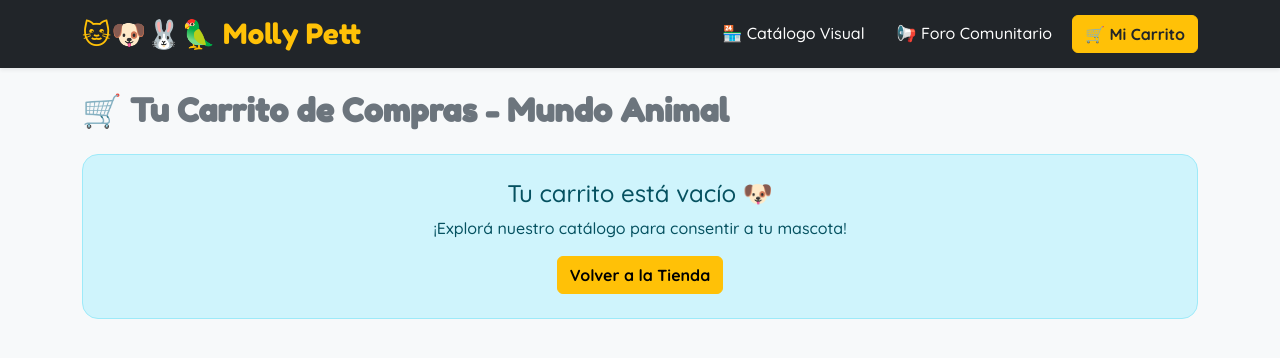
After one commit to ALTAMIRANOale/MollyPet, a Flask app: page /carrito in a window 1280 px wide. The commit adds this page. Shown: the top 358 px of the page. Run offline with Flask 3, Linux system fonts and the light colour scheme.

Commit message:
Actualizacion de Mollypet con sistema de carrito interactivo

```diff
--- a/app.py
+++ b/app.py
@@ -1,73 +1,20 @@
-from flask import Flask, render_template, request, redirect, url_for, flash
+from flask import Flask, render_template, request, redirect, url_for, flash, session
 import sqlite3
 import os
 from werkzeug.utils import secure_filename
 
 app = Flask(__name__)
-app.secret_key = 'mundo_animal_key'
+app.secret_key = 'mundo_animal_premium_secret_key' # Clave para asegurar las sesiones del carrito
 
-# Configuración de la carpeta para guardar fotos y videos del foro
 UPLOAD_FOLDER = os.path.join('static', 'uploads')
 ALLOWED_EXTENSIONS = {'png', 'jpg', 'jpeg', 'gif', 'mp4', 'mov', 'avi'}
 app.config['UPLOAD_FOLDER'] = UPLOAD_FOLDER
-
 DB_NAME = "petmatch.db"
 
 def allowed_file(filename):
     return '.' in filename and filename.rsplit('.', 1)[1].lower() in ALLOWED_EXTENSIONS
 
-def init_db():
-    conn = sqlite3.connect(DB_NAME)
-    cursor = conn.cursor()
-    cursor.execute('DROP TABLE IF EXISTS productos')
-
-    # Agregamos la columna 'imagen' para el catálogo visual
-    cursor.execute('''
-        CREATE TABLE productos (
-            id INTEGER PRIMARY KEY AUTOINCREMENT,
-            nombre TEXT NOT NULL,
-            categoria TEXT NOT NULL,
-            precio REAL NOT NULL,
-            tipo_formulario TEXT NOT NULL,
-            imagen TEXT NOT NULL
-        )
-    ''')
-
-    cursor.execute('''
-        CREATE TABLE IF NOT EXISTS publicaciones (
-            id INTEGER PRIMARY KEY AUTOINCREMENT,
-            autor TEXT NOT NULL,
-            tipo TEXT NOT NULL,
-            titulo TEXT NOT NULL,
-            contenido TEXT NOT NULL,
-            multimedia TEXT
-        )
-    ''')
-
-    # Catálogo de Mundo Animal con imágenes demostrativas temáticas
-    # Catálogo de Mundo Animal con imágenes demostrativas temáticas corregidas
-    nuevos_productos = [
-        ("Collar Regulable Confort", "Collares", 1800.0, "mercaderia", "https://images.unsplash.com/photo-1601758124510-52d02ddb7cbd?w=500"),
-
-        # 👕 CORREGIDO: Foto real de un perrito abrigado con ropa polar
-        ("Buzo de Polar Abrigo Extremo", "Ropa Perros/Gatos", 4500.0, "mercaderia", "https://encrypted-tbn0.gstatic.com/licensed-image?q=tbn:ANd9GcQaEEGbnUUmB4efmuFiNrOIrneThYEeW4eHvlVok8XllN2FXQq8Jk0RUNq7tyRTqkVh-i1H3q3QRldywl4"),
-
-        ("Alimento Premium Gato Adulto 3kg", "Alimentos", 5200.0, "mercaderia", "https://images.unsplash.com/photo-1589924691995-400dc9ecc119?w=500"),
-        ("Pipeta Antiparasitaria Completa", "Salud", 1500.0, "mercaderia", "https://images.unsplash.com/photo-1628009368231-7bb7cfcb0def?w=500"),
-
-        # 🏷️ CORREGIDO: Imagen clara de chapitas identificatorias metálicas de mascotas
-        ("Chapita de Identificación Grabada", "Identificación", 1200.0, "chapita", "https://encrypted-tbn0.gstatic.com/licensed-image?q=tbn:ANd9GcQ7QmWtQou2bLhfBKaJYeJkH4tGdN6t777S--SvxNjw7o0iV7Hibpu3ENccNq2ubPKU5NANgMPqqUia4l8"),
-
-        # 🩺 CORREGIDO: Imagen de un médico veterinario atendiendo en consulta
-        ("Consulta Veterinaria General", "Servicio Médico", 4000.0, "servicio", "https://encrypted-tbn0.gstatic.com/licensed-image?q=tbn:ANd9GcRI9cJJ_HXKRqCDyAdNXGTPD8IaOpmYvFm-Jn8cMf0sxpjQDmRz0sbixQE2EJgkeB9AL4Fa50lxZHFjvos"),
-
-        ("Aplicación de Vacuna Quintuple", "Servicio Médico", 3500.0, "servicio", "https://images.unsplash.com/photo-1576091160399-112ba8d25d1d?w=500"),
-        ("Sesión de Peluquería Canina SPA", "Estética", 3800.0, "servicio", "https://images.unsplash.com/photo-1516734212186-a967f81ad0d7?w=500")
-    ]
-
-    cursor.executemany("INSERT INTO productos (nombre, categoria, precio, tipo_formulario, imagen) VALUES (?, ?, ?, ?, ?)", nuevos_productos)
-    conn.commit()
-    conn.close()
+# --- RUTAS DE LA TIENDA Y EL FORO ---
 
 @app.route('/')
 def home():
@@ -82,42 +29,121 @@ def tienda():
     conn.close()
     return render_template('tienda.html', items=items)
 
+# --- NUEVAS RUTAS PARA EL CONTROL DEL CARRITO ---
+
+@app.route('/agregar_al_carrito', methods=['POST'])
+def agregar_al_carrito():
+    # Inicializar carrito en la sesión si no existe
+    if 'carrito' not in session:
+        session['carrito'] = {}
+
+    id_producto = request.form['id_producto']
+    nombre = request.form['nombre']
+    precio = float(request.form['precio'])
+
+    # Capturar personalizaciones si existen
+    detalle = request.form.get('detalle', 'Estándar/Por defecto')
+    fecha_turno = request.form.get('fecha_turno', '')
+    horario_turno = request.form.get('horario_turno', '')
+
+    if fecha_turno or horario_turno:
+        detalle = f"Turno: {fecha_turno} a las {horario_turno}"
+
+    # Crear una clave única para la combinación producto + personalización
+    item_key = f"{id_producto}_{detalle}"
+
+    carrito = session['carrito']
+    if item_key in carrito:
+        carrito[item_key]['cantidad'] += 1
+    else:
+        carrito[item_key] = {
+            'id': id_producto,
+            'nombre': nombre,
+            'precio': precio,
+            'detalle': detalle,
+            'cantidad': 1
+        }
+
+    session['carrito'] = carrito
+    flash(f"🐾 '{nombre}' se agregó al carrito.")
+    return redirect(url_for('tienda'))
+
+@app.route('/carrito')
+def ver_carrito():
+    carrito = session.get('carrito', {})
+    subtotal = sum(item['precio'] * item['cantidad'] for item in carrito.values())
+    donacion = session.get('donacion', 0.0)
+    total = subtotal + donacion
+    return render_template('carrito.html', carrito=carrito, subtotal=subtotal, donacion=donacion, total=total)
+
+@app.route('/actualizar_carrito/<item_key>', methods=['POST'])
+def actualizar_carrito(item_key):
+    carrito = session.get('carrito', {})
+    nueva_cantidad = int(request.form['cantidad'])
+
+    if item_key in carrito:
+        if nueva_cantidad > 0:
+            carrito[item_key]['cantidad'] = nueva_cantidad
+        else:
+            carrito.pop(item_key) # Si es 0, lo elimina
+
+    session['carrito'] = carrito
+    return redirect(url_for('ver_carrito'))
+
+@app.route('/eliminar_del_carrito/<item_key>')
+def eliminar_del_carrito(item_key):
+    carrito = session.get('carrito', {})
+    if item_key in carrito:
+        carrito.pop(item_key)
+    session['carrito'] = carrito
+    flash("Artículo eliminado del carrito.")
+    return redirect(url_for('ver_carrito'))
+
+@app.route('/agregar_donacion_web', methods=['POST'])
+def agregar_donacion_web():
+    try:
+        monto = float(request.form['monto_donacion'])
+        session['donacion'] = monto if monto > 0 else 0.0
+    except ValueError:
+        session['donacion'] = 0.0
+    return redirect(url_for('ver_carrito'))
+
+@app.route('/finalizar_pago', methods=['POST'])
+def finalizar_pago():
+    # Simulamos el procesamiento final del pedido borrando el carrito
+    session.pop('carrito', None)
+    session.pop('donacion', None)
+    flash("🎉 ¡Pedido realizado con éxito en Mundo Animal! Nos pondremos en contacto para coordinar los detalles.")
+    return redirect(url_for('tienda'))
+
+# (Mantené tu código de la ruta @app.route('/foro') igual que antes aquí abajo)
 @app.route('/foro', methods=['GET', 'POST'])
 def foro():
     conn = sqlite3.connect(DB_NAME)
     cursor = conn.cursor()
-
     if request.method == 'POST':
         autor = request.form['autor']
         tipo = request.form['tipo']
         titulo = request.form['titulo']
         contenido = request.form['contenido']
-
         filename_guardado = ""
-
-        # Procesar archivo subido (Foto o Video)
         if 'multimedia_file' in request.files:
             file = request.files['multimedia_file']
             if file and allowed_file(file.filename):
                 filename = secure_filename(file.filename)
-                # Guarda el archivo en static/uploads/
                 file.save(os.path.join(app.config['UPLOAD_FOLDER'], filename))
                 filename_guardado = filename
-
-        cursor.execute('''
-            INSERT INTO publicaciones (autor, tipo, titulo, contenido, multimedia)
-            VALUES (?, ?, ?, ?, ?)
-        ''', (autor, tipo, titulo, contenido, filename_guardado))
+        cursor.execute('INSERT INTO publicaciones (autor, tipo, titulo, contenido, multimedia) VALUES (?, ?, ?, ?, ?)', (autor, tipo, titulo, contenido, filename_guardado))
         conn.commit()
         return redirect(url_for('foro'))
-
     cursor.execute("SELECT * FROM publicaciones ORDER BY id DESC")
     posts = cursor.fetchall()
     conn.close()
     return render_template('foro.html', posts=posts)
 
 if __name__ == '__main__':
-    # Asegura que la carpeta de subidas exista en el sistema
+    if not os.path.exists(DB_NAME):
+        # Ejecutar inicialización de tablas si no existe la BD
+        pass
     os.makedirs(UPLOAD_FOLDER, exist_ok=True)
-    init_db()
     app.run(debug=True, host='0.0.0.0', port=5000)
--- a/templates/base.html
+++ b/templates/base.html
@@ -21,6 +21,9 @@
             <div class="navbar-nav gap-2">
                 <a class="btn btn-outline-warning text-white border-0" href="{{ url_for('tienda') }}">🏪 Catálogo Visual</a>
                 <a class="btn btn-outline-warning text-white border-0" href="{{ url_for('foro') }}">📢 Foro Comunitario</a>
+                <a class="btn btn-warning text-dark fw-bold position-relative" href="{{ url_for('ver_carrito') }}">
+                🛒 Mi Carrito
+                </a>
             </div>
         </div>
     </nav>
--- /dev/null
+++ b/templates/carrito.html
@@ -0,0 +1,76 @@
+    {% extends 'base.html' %}
+{% block content %}
+<h2 class="fw-bold mb-4 text-secondary">🛒 Tu Carrito de Compras - Mundo Animal</h2>
+
+{% if not carrito %}
+<div class="alert alert-info rounded-4 p-4 text-center">
+    <h4>Tu carrito está vacío 🐶</h4>
+    <p class="mb-3">¡Explorá nuestro catálogo para consentir a tu mascota!</p>
+    <a href="{{ url_for('tienda') }}" class="btn btn-warning fw-bold">Volver a la Tienda</a>
+</div>
+{% else %}
+<div class="row">
+    <div class="col-lg-8 mb-4">
+        <div class="card border-0 shadow-sm p-3 bg-white">
+            <h5 class="fw-bold border-bottom pb-2 text-muted">Artículos Seleccionados</h5>
+
+            {% for key, item in carrito.items() %}
+            <div class="d-flex justify-content-between align-items-center border-bottom py-3 flex-wrap gap-2">
+                <div>
+                    <h6 class="fw-bold mb-1 text-dark">{{ item.nombre }}</h6>
+                    <small class="text-muted d-block">⚙️ Preferencia: {{ item.detalle }}</small>
+                    <span class="text-success fw-bold">${{ item.precio }} c/u</span>
+                </div>
+
+                <div class="d-flex align-items-center gap-2">
+                    <form action="{{ url_for('actualizar_carrito', item_key=key) }}" method="POST" class="d-flex align-items-center">
+                        <input type="number" name="cantidad" value="{{ item.cantidad }}" class="form-control form-control-sm text-center mx-1" style="width: 60px;" min="0">
+                        <button type="submit" class="btn btn-sm btn-outline-secondary">🔄</button>
+                    </form>
+
+                    <a href="{{ url_for('eliminar_del_carrito', item_key=key) }}" class="btn btn-sm btn-danger rounded-3">🗑️ Borrar</a>
+                </div>
+            </div>
+            {% endfor %}
+        </div>
+    </div>
+
+    <div class="col-lg-4">
+        <div class="card border-0 shadow-sm p-3 bg-white mb-3 text-center">
+            <h6 class="fw-bold text-danger">❤️ Colaboración Solidaria</h6>
+            <p class="small text-muted">Sumá un beneficio para alimentos y vacunas de refugios de rescate animal.</p>
+            <form action="{{ url_for('agregar_donacion_web') }}" method="POST">
+                <div class="input-group input-group-sm mb-2">
+                    <span class="input-group-text">$</span>
+                    <input type="number" name="monto_donacion" value="{{ donacion }}" class="form-control" placeholder="Monto a donar">
+                    <button class="btn btn-success" type="submit">Aplicar</button>
+                </div>
+            </form>
+        </div>
+
+        <div class="card border-0 shadow-sm p-4 bg-dark text-white rounded-4">
+            <h4 class="fw-bold text-warning border-bottom pb-2">Resumen</h4>
+            <div class="d-flex justify-content-between mb-2">
+                <span>Subtotal Productos:</span>
+                <span>${{ subtotal }}</span>
+            </div>
+            <div class="d-flex justify-content-between mb-2">
+                <span>Aporte Solidario:</span>
+                <span class="text-danger">+ ${{ donacion }}</span>
+            </div>
+            <hr class="bg-secondary">
+            <div class="d-flex justify-content-between mb-4 fs-4 fw-bold">
+                <span>TOTAL:</span>
+                <span class="text-warning">${{ total }}</span>
+            </div>
+
+            <form action="{{ url_for('finalizar_pago') }}" method="POST">
+                <button type="submit" class="btn btn-warning btn-lg w-100 rounded-3 fw-bold text-dark">
+                    🚀 Finalizar Pedido y Pagar
+                </button>
+            </form>
+        </div>
+    </div>
+</div>
+{% endif %}
+{% endblock %}
```
Also changed, not shown: templates/tienda.html (+18 -76 lines).
